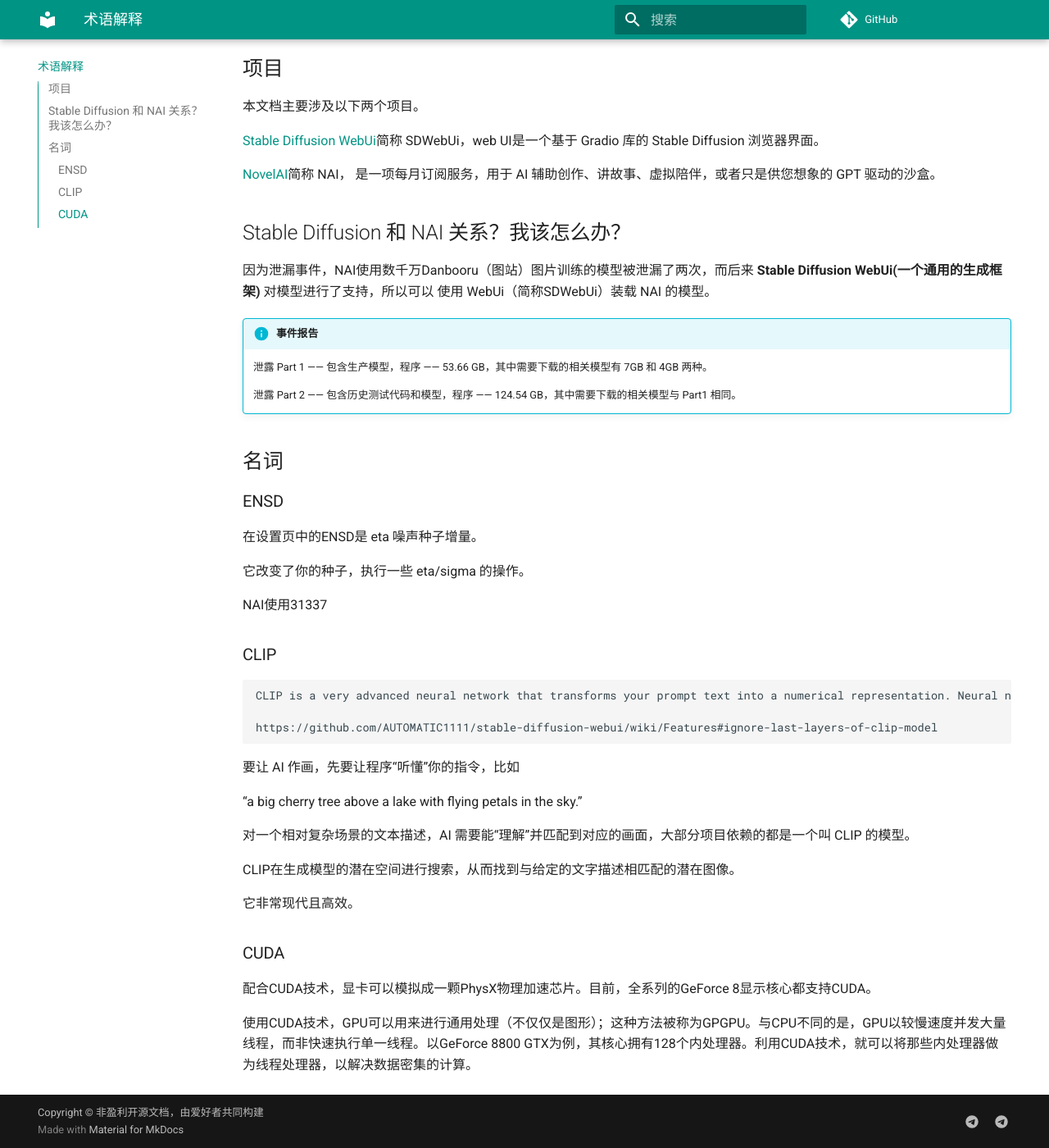
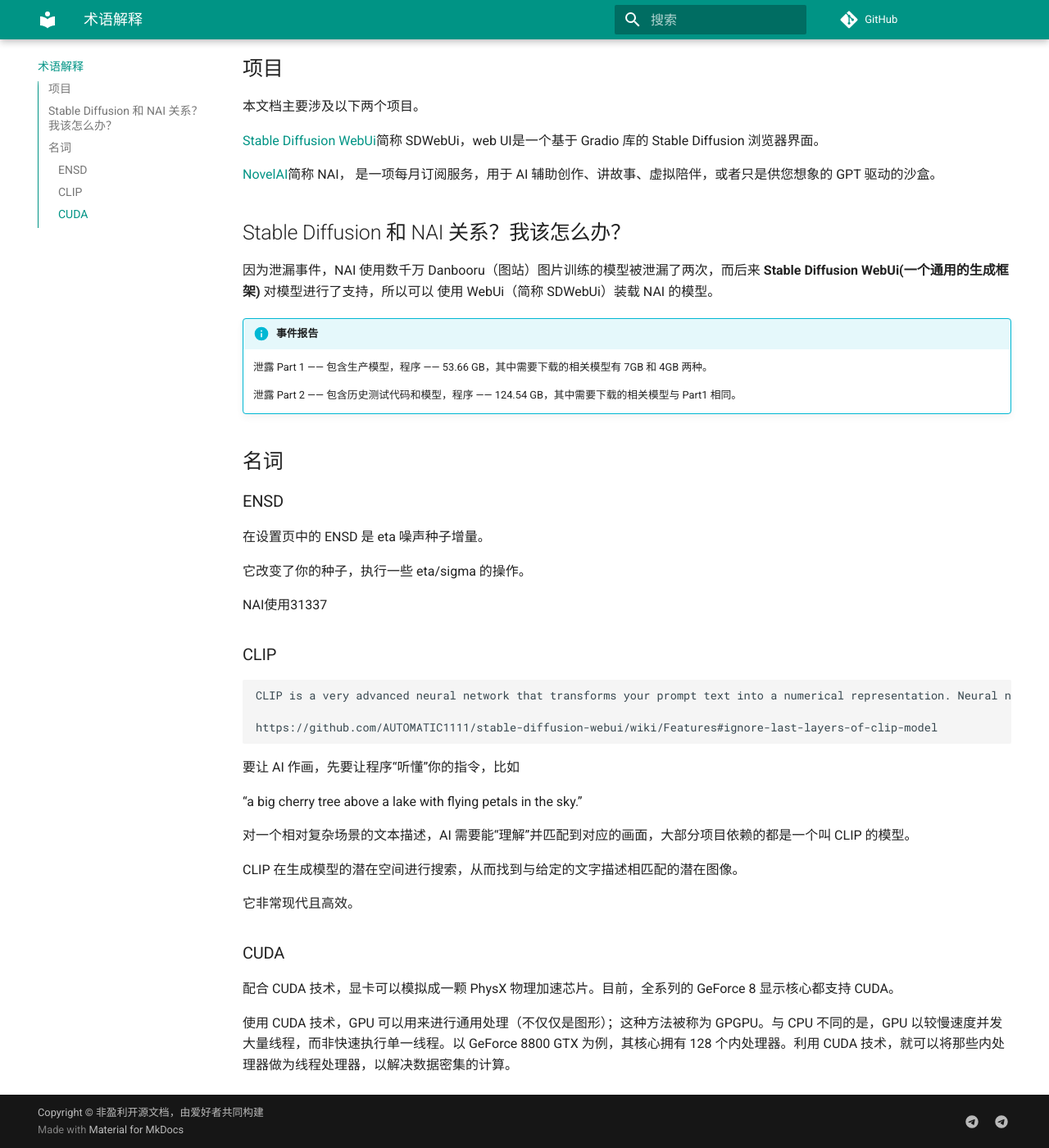
Before and after one commit to sudoskys/StableDiffusionBook, an MkDocs documentation site: the page built from docs/index.md, in a window 1280 px wide and 1400 px high, scrolled down 227 px. Shown: the whole window at 82% size. Built offline with MkDocs 1.6.1 and Material for MkDocs 9.7.7, drawn with Linux system fonts in a browser that asks for light colours; comment, search, counter and statistics services are not loaded.

Commit message:
fix: 加空格

```diff
--- a/docs/index.md
+++ b/docs/index.md
@@ -16,7 +16,7 @@
 
 ## Stable Diffusion 和 NAI 关系？我该怎么办？
 
-因为泄漏事件，NAI使用数千万Danbooru（图站）图片训练的模型被泄漏了两次，而后来 **Stable Diffusion WebUi(一个通用的生成框架)** 对模型进行了支持，所以可以 使用 WebUi（简称SDWebUi）装载 NAI 的模型。
+因为泄漏事件，NAI 使用数千万 Danbooru（图站）图片训练的模型被泄漏了两次，而后来 **Stable Diffusion WebUi(一个通用的生成框架)** 对模型进行了支持，所以可以 使用 WebUi（简称 SDWebUi）装载 NAI 的模型。
 
 
 !!! info "**事件报告**"
@@ -30,7 +30,7 @@
 ### ENSD
 
 
-在设置页中的ENSD是 eta 噪声种子增量。
+在设置页中的 ENSD 是 eta 噪声种子增量。
 
 它改变了你的种子，执行一些 eta/sigma 的操作。
 
@@ -50,12 +50,12 @@
 
 对一个相对复杂场景的文本描述，AI 需要能“理解”并匹配到对应的画面，大部分项目依赖的都是一个叫 CLIP 的模型。
 
-CLIP在生成模型的潜在空间进行搜索，从而找到与给定的文字描述相匹配的潜在图像。
+CLIP 在生成模型的潜在空间进行搜索，从而找到与给定的文字描述相匹配的潜在图像。
 
 它非常现代且高效。
 
 ### CUDA
 
-配合CUDA技术，显卡可以模拟成一颗PhysX物理加速芯片。目前，全系列的GeForce 8显示核心都支持CUDA。
+配合 CUDA 技术，显卡可以模拟成一颗 PhysX 物理加速芯片。目前，全系列的 GeForce 8 显示核心都支持 CUDA。
 
-使用CUDA技术，GPU可以用来进行通用处理（不仅仅是图形）；这种方法被称为GPGPU。与CPU不同的是，GPU以较慢速度并发大量线程，而非快速执行单一线程。以GeForce 8800 GTX为例，其核心拥有128个内处理器。利用CUDA技术，就可以将那些内处理器做为线程处理器，以解决数据密集的计算。
+使用 CUDA 技术，GPU 可以用来进行通用处理（不仅仅是图形）；这种方法被称为 GPGPU。与 CPU 不同的是，GPU 以较慢速度并发大量线程，而非快速执行单一线程。以 GeForce 8800 GTX 为例，其核心拥有 128 个内处理器。利用 CUDA 技术，就可以将那些内处理器做为线程处理器，以解决数据密集的计算。
```
Also changed, not shown: docs/4_model.md (+10 -10 lines), docs/5_drawing.md (+12 -12 lines).
